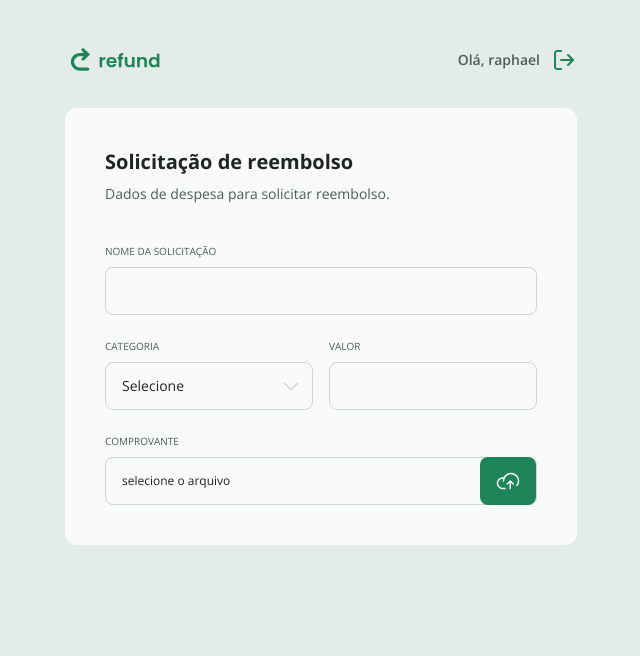
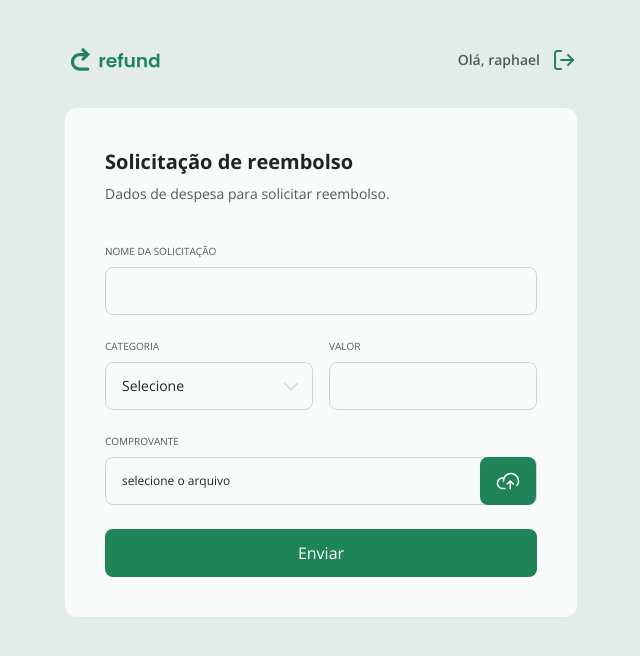
Before and after one commit to Raphael-Steimvacher/Refund_2.0, a React (Vite) app: page / in a window 1280 px wide. Shown: the top 656 px of the page, without its empty margins (319-959 px from the left). Built offline with nearby package versions, Linux system fonts and the light colour scheme.

Commit message:
colocando o Button de enviar

```diff
--- a/src/components/Upload.tsx
+++ b/src/components/Upload.tsx
@@ -1,10 +1,10 @@
 import uploadSvg from "../assets/upload.svg"
 
 type Props = React.ComponentProps<"input"> & {
-  fileName?: String | null
+  filename?: String | null
 }
 
-export function Upload({ fileName = null, ...rest }: Props) {
+export function Upload({ filename = null, ...rest }: Props) {
   return (
     <div>
       <legend className="uppercase text-xxs text-gray-200 mb-2">
@@ -14,7 +14,7 @@ export function Upload({ fileName = null, ...rest }: Props) {
         <input type="file" id="upload" className="hidden" {...rest} />
 
         <span className="text-xs text-gray-100 flex-1 pl-4">
-          {fileName ?? "selecione o arquivo"}
+          {filename ?? "selecione o arquivo"}
         </span>
 
         <label
--- a/src/pages/Refund.tsx
+++ b/src/pages/Refund.tsx
@@ -4,11 +4,24 @@ import { Input } from "../components/input"
 import { Select } from "../components/Select"
 import { CATEGORIES, CATEGORIES_KEYS } from "../Utils/Categories"
 import { Upload } from "../components/Upload"
+import { Button } from "../components/Button"
 
 export function Refund() {
+  const [name, setName] = useState("")
+  const [amount, setAmount] = useState("")
   const [category, setCategory] = useState("")
+  const [isLoading, setIsLoading] = useState(false)
+  const [filename, setFilename] = useState<File | null>(null)
+
+  function onSubmit(event: React.FormEvent) {
+    event.preventDefault()
+  }
+
   return (
-    <form className="bg-gray-500 w-full rounded-xl flex flex-col p-10 gap-6 lg:min-w-[512px]">
+    <form
+      onSubmit={onSubmit}
+      className="bg-gray-500 w-full rounded-xl flex flex-col p-10 gap-6 lg:min-w-[512px]"
+    >
       <header>
         <h1 className="text-xl font-bold text-gray-100">
           Solicitação de reembolso
@@ -18,7 +31,12 @@ export function Refund() {
         </p>
       </header>
 
-      <Input required legend="Nome da solicitação" />
+      <Input
+        required
+        legend="Nome da solicitação"
+        value={name}
+        onChange={(event) => setName(event.target.value)}
+      />
 
       <div className="flex gap-4">
         <Select
@@ -34,10 +52,24 @@ export function Refund() {
           ))}
         </Select>
 
-        <Input legend="Valor" required />
+        <Input
+          legend="Valor"
+          required
+          value={amount}
+          onChange={(event) => setAmount(event.target.value)}
+        />
       </div>
 
-      <Upload />
+      <Upload
+        filename={filename && filename.name}
+        onChange={(event) =>
+          event.target.files && setFilename(event.target.files[0])
+        }
+      />
+
+      <Button type="submit" isLoading={isLoading}>
+        Enviar
+      </Button>
     </form>
   )
 }
```
